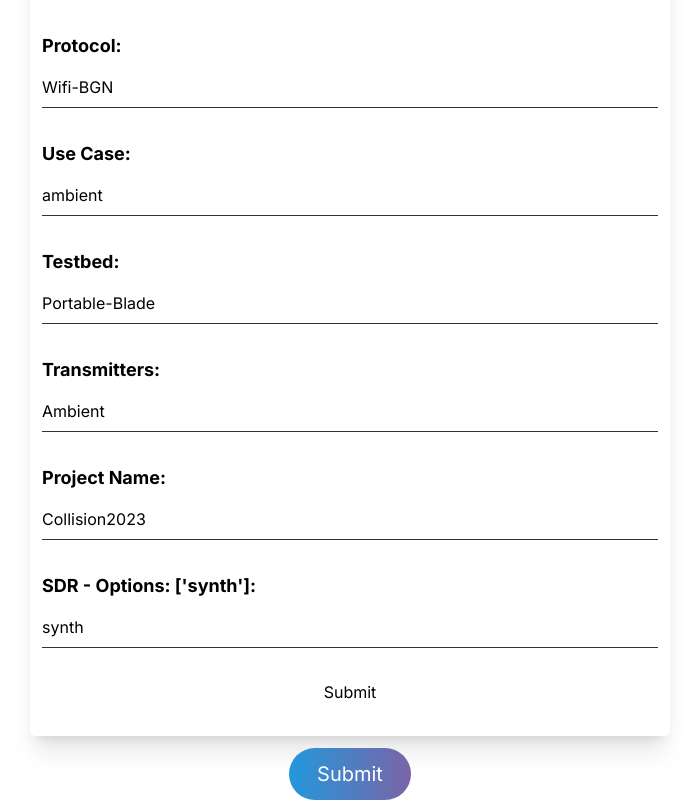
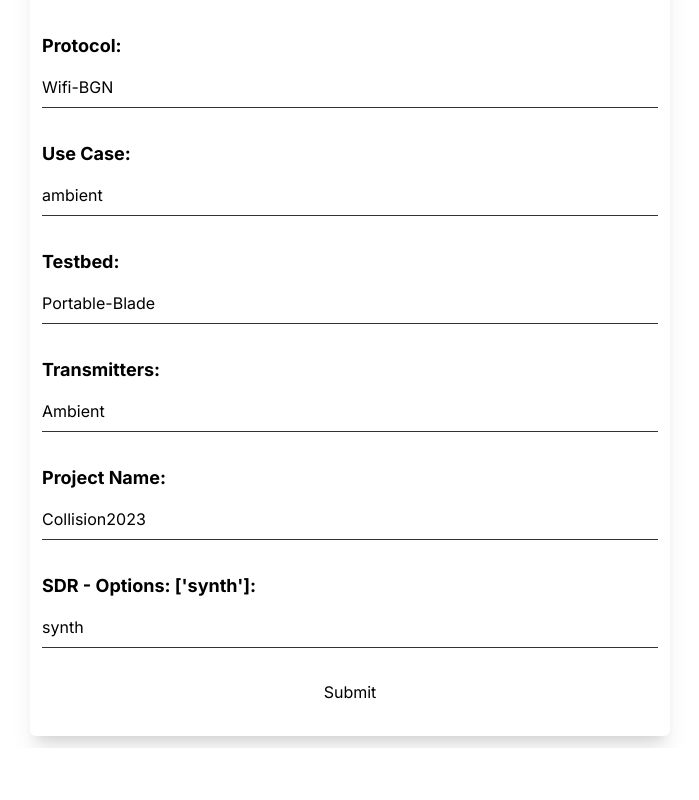
Before and after one commit to Subti/nextjs-web-curator, a Next.js app: page / in a window 1280 px wide. Shown: the part 856-1656 px from the top of the page, without its empty margins (290-989 px from the left). After the commit the page ends 1604 px from the top, so only its background shows below. Built offline with nearby package versions, Linux system fonts and the light colour scheme.

Commit message:
Remove button from page

```diff
--- a/src/app/page.tsx
+++ b/src/app/page.tsx
@@ -1,5 +1,4 @@
 import React from "react";
-import Button from "./components/Button"; // Importing Button component
 import Column from "./components/Column"; // Importing Column component
 import Header from "./components/Header"; // Importing Header component
 import captureSettingsForms from "./modules/captureSettingsForms"; // Importing captureSettingsForms module
@@ -23,8 +22,6 @@ export default function Home() {
         {/* Rendering Column component with all forms */}
         <Column title="Capture Settings & Metadata" forms={allForms} />
       </div>
-      {/* Rendering Button component */}
-      <Button />
     </div>
   );
 }
```
